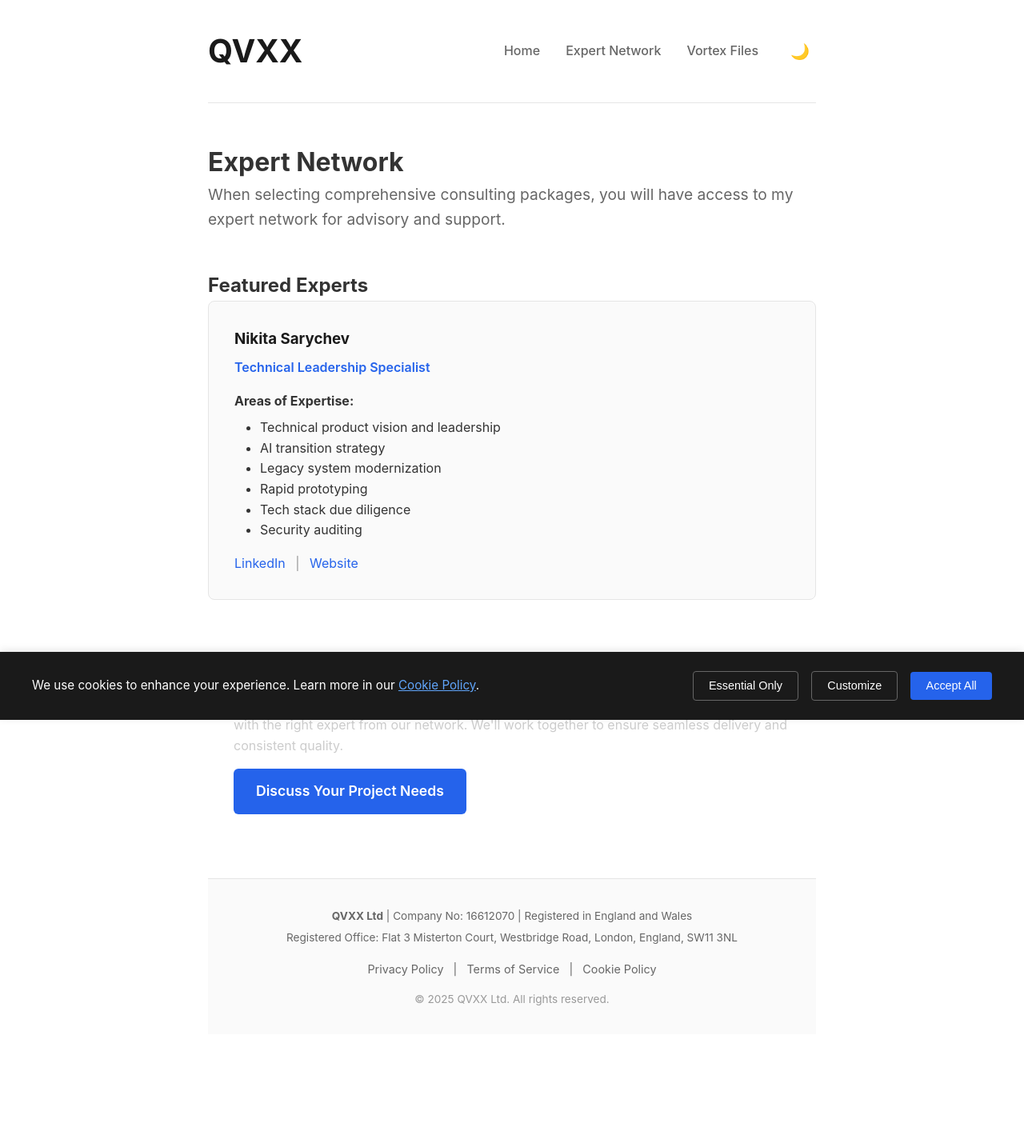
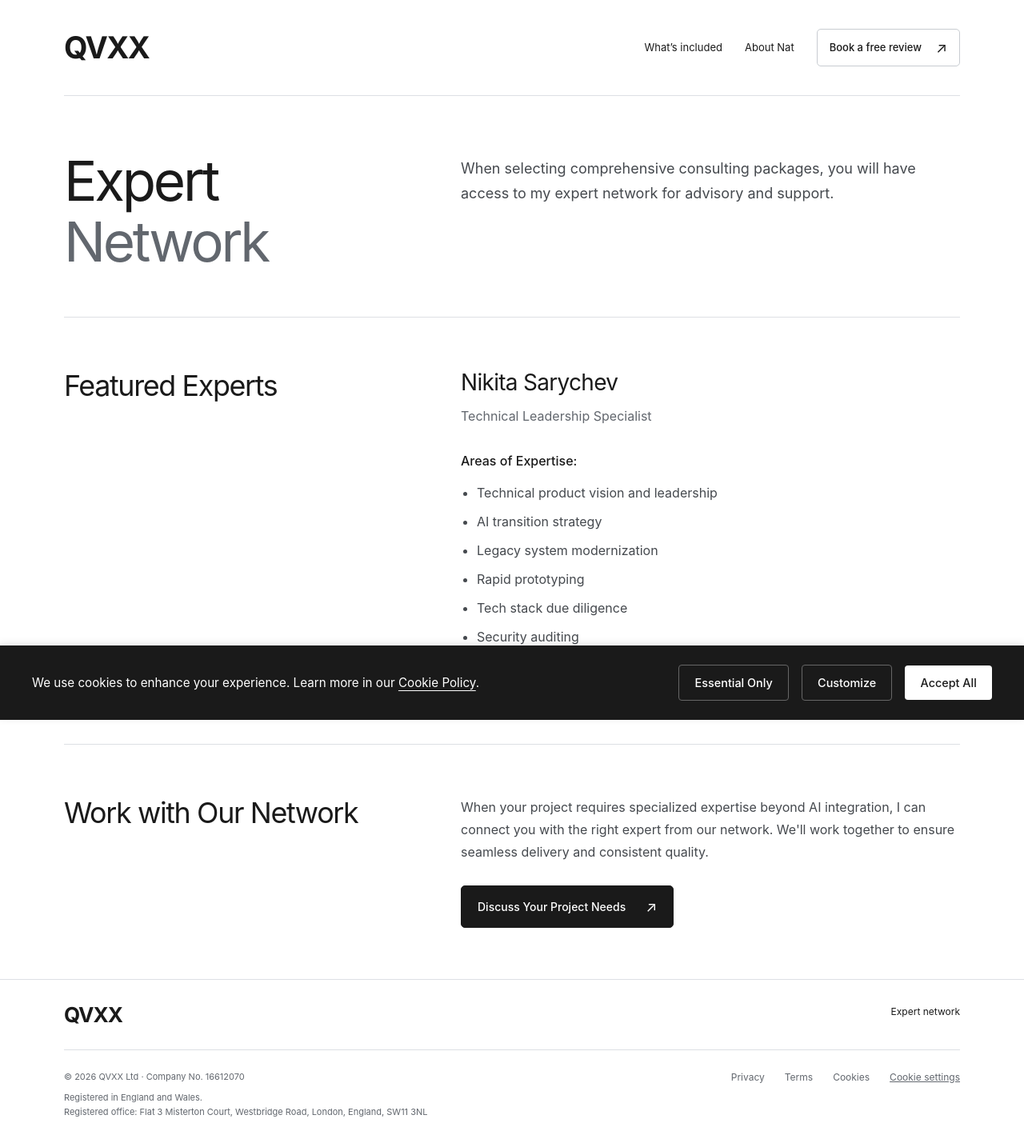
Before and after one commit to QVXXLabs/qvxx-website, a Jekyll site: the page built from experts.html, in a window 1280 px wide. Shown: the whole page at 80% size. Built offline with Jekyll 4.4.1, drawn with Linux system fonts in a browser that asks for light colours; some web fonts are replaced; comment, search, counter and statistics services are not loaded; before the commit the page ends 1293 px from its top, so only the background shows below that.

Commit message:
style(site): align expert network with QVXX homepage

```diff
--- a/experts.html
+++ b/experts.html
@@ -1,113 +1,91 @@
 ---
-layout: default
-title: Expert Network
 ---
+<!DOCTYPE html>
+<html lang="en-GB">
+<head>
+    <meta charset="UTF-8">
+    <meta name="viewport" content="width=device-width, initial-scale=1.0">
+    <title>Expert Network | QVXX</title>
+    <meta name="description" content="When selecting comprehensive consulting packages, you will have access to my expert network for advisory and support.">
+    <link rel="canonical" href="https://qvxx.ai/experts">
+    <link rel="icon" type="image/svg+xml" href="/favicon.svg">
+    <meta property="og:type" content="website">
+    <meta property="og:title" content="Expert Network | QVXX">
+    <meta property="og:description" content="When selecting comprehensive consulting packages, you will have access to my expert network for advisory and support.">
+    <meta property="og:url" content="https://qvxx.ai/experts">
+    <meta name="theme-color" content="#ffffff">
+    <link rel="preload" href="/assets/fonts/inter-bold.woff2" as="font" type="font/woff2" crossorigin>
+    <link rel="stylesheet" href="/assets/home.css">
+    <style>
+        .network-hero { border-bottom: 1px solid var(--border-color); }
+        .network-hero .intro { max-width: none; padding-top: 8px; }
+        .expert-name { font-size: 28px; line-height: 1.25; letter-spacing: -.025em; color: var(--text-primary); }
+        .expert-name a { text-decoration: none; }
+        .expert-name a:hover { text-decoration: underline; }
+        .expert-profile .expert-title { margin-top: 10px; color: var(--text-tertiary); }
+        .expert-profile h4 { margin: 28px 0 12px; color: var(--text-primary); font-size: 16px; font-weight: 500; }
+        .expert-profile ul { margin: 0; padding-left: 20px; }
+        .expert-profile li + li { margin-top: 8px; }
+        .expert-links { display: flex; flex-wrap: wrap; gap: 16px 28px; margin-top: 28px; }
+        @media (max-width: 720px) {
+            .network-hero .intro { padding-top: 0; }
+            .expert-name { font-size: 25px; }
+        }
+    </style>
+    <script>
+    window.dataLayer = window.dataLayer || [];
+    function gtag(){dataLayer.push(arguments);}
+    gtag('consent', 'default', {
+        analytics_storage: 'denied', ad_storage: 'denied',
+        ad_user_data: 'denied', ad_personalization: 'denied', wait_for_update: 500
+    });
+    try {
+        const prefs = JSON.parse(localStorage.getItem('cookiePreferences') || 'null');
+        if (prefs) {
+            gtag('consent', 'update', {
+                analytics_storage: prefs.analytics ? 'granted' : 'denied',
+                ad_storage: prefs.marketing ? 'granted' : 'denied',
+                ad_user_data: prefs.marketing ? 'granted' : 'denied',
+                ad_personalization: prefs.marketing ? 'granted' : 'denied'
+            });
+        }
+    } catch (_) { /* Keep the default denied state if saved preferences cannot be read. */ }
+    window.addEventListener('load', function() {
+        setTimeout(function() {
+            (function(w,d,s,l,i){w[l]=w[l]||[];w[l].push({'gtm.start':
+            new Date().getTime(),event:'gtm.js'});var f=d.getElementsByTagName(s)[0],
+            j=d.createElement(s),dl=l!='dataLayer'?'&l='+l:'';j.async=true;j.src=
+            'https://www.googletagmanager.com/gtm.js?id='+i+dl;f.parentNode.insertBefore(j,f);
+            })(window,document,'script','dataLayer','GTM-TT935KM3');
+        }, 50);
+    });
+    </script>
+</head>
+<body class="qvxx-home qvxx-network">
+    <noscript><iframe src="https://www.googletagmanager.com/ns.html?id=GTM-TT935KM3" height="0" width="0" style="display:none;visibility:hidden" title="Google Tag Manager"></iframe></noscript>
+    <a class="skip-link" href="#main">Skip to content</a>
+    <header class="site-header wrap">
+        <a class="brand" href="/" aria-label="QVXX home">QVXX</a>
+        <nav aria-label="Main navigation">
+            <a class="nav-detail" href="/#how-i-help">What’s included</a>
+            <a class="nav-detail" href="/#about">About Nat</a>
+            <a class="button button-small" href="https://calendar.app.google/F1CUZCKJCNZGN6oh8" data-booking="header">Book a free review <span aria-hidden="true">↗</span></a>
+        </nav>
+    </header>
 
-<style>
-    .expert-card {
-        background: var(--bg-secondary);
-        padding: 2rem;
-        border-radius: 8px;
-        margin-bottom: 2rem;
-        border: 1px solid var(--border-color);
-    }
+    <main id="main" tabindex="-1">
+        <section class="hero wrap content-grid network-hero" aria-labelledby="network-title">
+            <h1 id="network-title">Expert <span>Network</span></h1>
+            <p class="intro">When selecting comprehensive consulting packages, you will have access to my expert network for advisory and support.</p>
+        </section>
 
-    .expert-name {
-        margin-top: 0;
-        margin-bottom: 0.5rem;
-    }
-
-    .expert-name a {
-        color: var(--text-primary);
-        text-decoration: none;
-    }
-
-    .expert-name a:hover {
-        text-decoration: underline;
-    }
-
-    .expert-title {
-        font-weight: 600;
-        color: var(--link-color);
-        margin-bottom: 1rem;
-    }
-
-    .expert-links {
-        margin-bottom: 0;
-    }
-
-    .expert-links span {
-        color: var(--text-muted);
-        margin: 0 0.5rem;
-    }
-
-    .cta-section {
-        margin-top: 3rem;
-        padding: 2rem;
-        background: var(--cta-bg);
-        color: #fff;
-        border-radius: 8px;
-    }
-
-    .cta-section h2 {
-        color: #fff;
-        margin-top: 0;
-    }
-
-    .cta-section p {
-        color: #ccc;
-    }
-
-    .page-intro {
-        font-size: 1.2rem;
-        color: var(--text-tertiary);
-        margin-bottom: 3rem;
-    }
-
-    .cta-button {
-        display: inline-block;
-        background: var(--link-color);
-        color: #fff;
-        padding: 12px 24px;
-        border-radius: 6px;
-        text-decoration: none;
-        font-weight: 600;
-        margin-top: 1rem;
-        transition: background-color 0.2s;
-    }
-
-    .cta-button:hover {
-        background: var(--link-hover);
-        color: #fff;
-        text-decoration: none;
-    }
-
-    .cta-button.primary {
-        font-size: 1.1rem;
-        padding: 14px 28px;
-    }
-</style>
-
-<div style="max-width: 800px; margin: 0 auto;">
-    <h1>Expert Network</h1>
-    <p class="page-intro">When selecting comprehensive consulting packages, you will have access to my expert network for advisory and support.</p>
-
-
-    <section>
-        <h2>Featured Experts</h2>
-
-        <!-- Nikita Sarychev -->
-        <div class="expert-card">
-            <h3 class="expert-name">
-                <a href="https://www.niksarychev.com/" target="_blank" rel="noopener">
-                    Nikita Sarychev
-                </a>
-            </h3>
-            <p class="expert-title">Technical Leadership Specialist</p>
-
-            <div style="margin-bottom: 1rem;">
-                <strong>Areas of Expertise:</strong>
-                <ul style="margin-top: 0.5rem; margin-left: 2rem;">
+        <section class="section wrap content-grid offer-section" aria-labelledby="experts-title">
+            <h2 id="experts-title">Featured Experts</h2>
+            <article class="section-copy expert-profile" aria-labelledby="nikita-name">
+                <h3 class="expert-name" id="nikita-name"><a href="https://www.niksarychev.com/" target="_blank" rel="noopener noreferrer">Nikita Sarychev</a></h3>
+                <p class="expert-title">Technical Leadership Specialist</p>
+                <h4>Areas of Expertise:</h4>
+                <ul>
                     <li>Technical product vision and leadership</li>
                     <li>AI transition strategy</li>
                     <li>Legacy system modernization</li>
@@ -115,27 +93,50 @@ title: Expert Network
                     <li>Tech stack due diligence</li>
                     <li>Security auditing</li>
                 </ul>
+                <p class="expert-links">
+                    <a href="https://www.linkedin.com/in/nik-sarychev/" target="_blank" rel="noopener noreferrer">LinkedIn <span aria-hidden="true">↗</span></a>
+                    <a href="https://www.niksarychev.com/" target="_blank" rel="noopener noreferrer">Website <span aria-hidden="true">↗</span></a>
+                </p>
+            </article>
+        </section>
+
+        <section class="contact-section wrap content-grid" aria-labelledby="contact-title">
+            <h2 id="contact-title">Work with Our Network</h2>
+            <div class="section-copy">
+                <p>When your project requires specialized expertise beyond AI integration, I can connect you with the right expert from our network. We'll work together to ensure seamless delivery and consistent quality.</p>
+                <a href="https://calendar.app.google/F1CUZCKJCNZGN6oh8" class="button" data-booking="network">Discuss Your Project Needs <span aria-hidden="true">↗</span></a>
             </div>
+        </section>
+    </main>
 
-            <p class="expert-links">
-                <a href="https://www.linkedin.com/in/nik-sarychev/" target="_blank" rel="noopener">
-                    LinkedIn
-                </a>
-                <span>|</span>
-                <a href="https://www.niksarychev.com/" target="_blank" rel="noopener">
-                    Website
-                </a>
-            </p>
+    <footer class="site-footer">
+        <div class="wrap footer-top">
+            <a class="brand" href="/">QVXX</a>
+            <nav aria-label="Further information"><a href="/experts" aria-current="page">Expert network</a></nav>
         </div>
-    </section>
+        <div class="wrap footer-bottom">
+            <div><p>© 2026 QVXX Ltd · Company No. 16612070</p><p>Registered in England and Wales.<br>Registered office: Flat 3 Misterton Court, Westbridge Road, London, England, SW11 3NL</p></div>
+            <nav aria-label="Legal"><a href="/consulting/privacy">Privacy</a><a href="/consulting/terms">Terms</a><a href="/consulting/cookies">Cookies</a><button type="button" onclick="showCookieSettings()">Cookie settings</button></nav>
+        </div>
+    </footer>
 
-    <section class="cta-section">
-        <h2>Work with Our Network</h2>
-        <p>When your project requires specialized expertise beyond AI integration, I can connect you with the right expert from our network. We'll work together to ensure seamless delivery and consistent quality.</p>
-        <p style="margin-bottom: 0;">
-            <a href="https://calendar.app.google/F1CUZCKJCNZGN6oh8" class="cta-button primary">
-                Discuss Your Project Needs
-            </a>
-        </p>
-    </section>
-</div>
+    <script defer src="https://static.cloudflareinsights.com/beacon.min.js" data-cf-beacon='{"token": "8067b9176d8540d4acf12007444be941"}'></script>
+    <script>
+    document.querySelectorAll('[data-booking]').forEach(function(link) {
+        link.addEventListener('click', function() {
+            window.dataLayer.push({
+                event: 'book_consultation', event_category: 'engagement',
+                event_label: link.textContent.trim(), placement: link.dataset.booking,
+                page_path: window.location.pathname
+            });
+        });
+    });
+    </script>
+    {% include cookie-consent-enhanced.html %}
+    {% include gtm-datalayer.html %}
+    {% include modern-analytics-gtm.html %}
+    {% include advanced-features-gtm.html %}
+    {% include download-tracking.html %}
+    {% include external-link-tracking.html %}
+</body>
+</html>
```
Also changed, not shown: scripts/test-network.cjs (added, +122 -0 lines).
